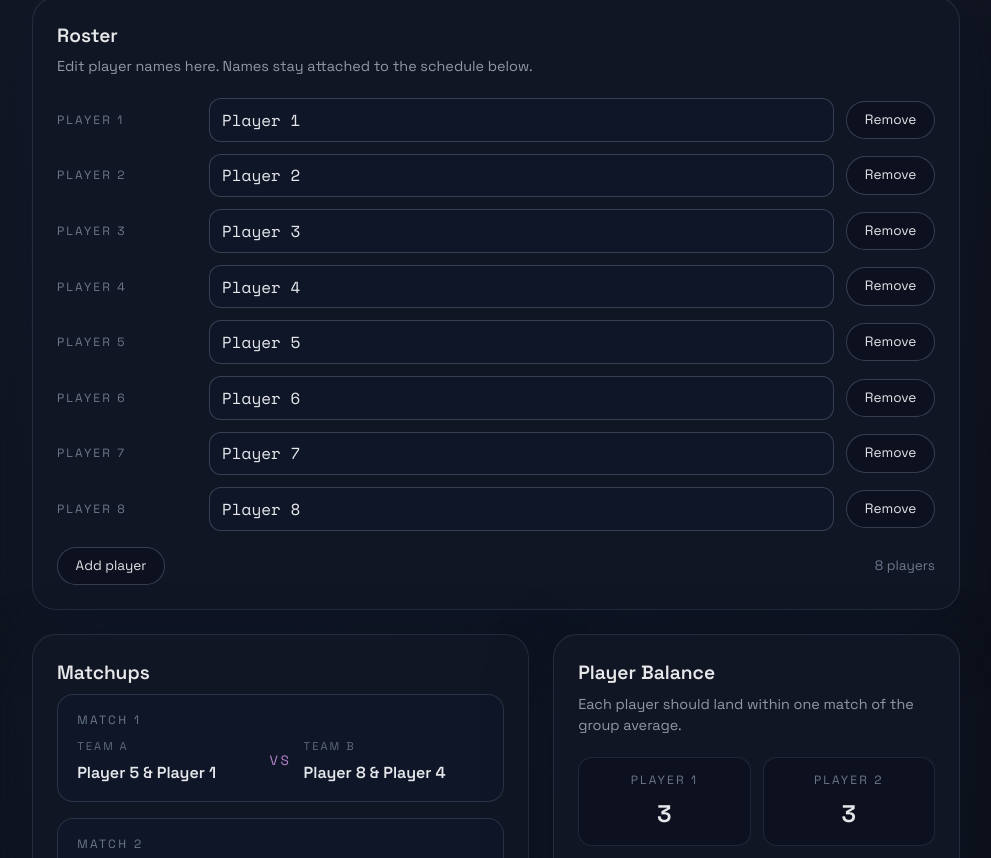
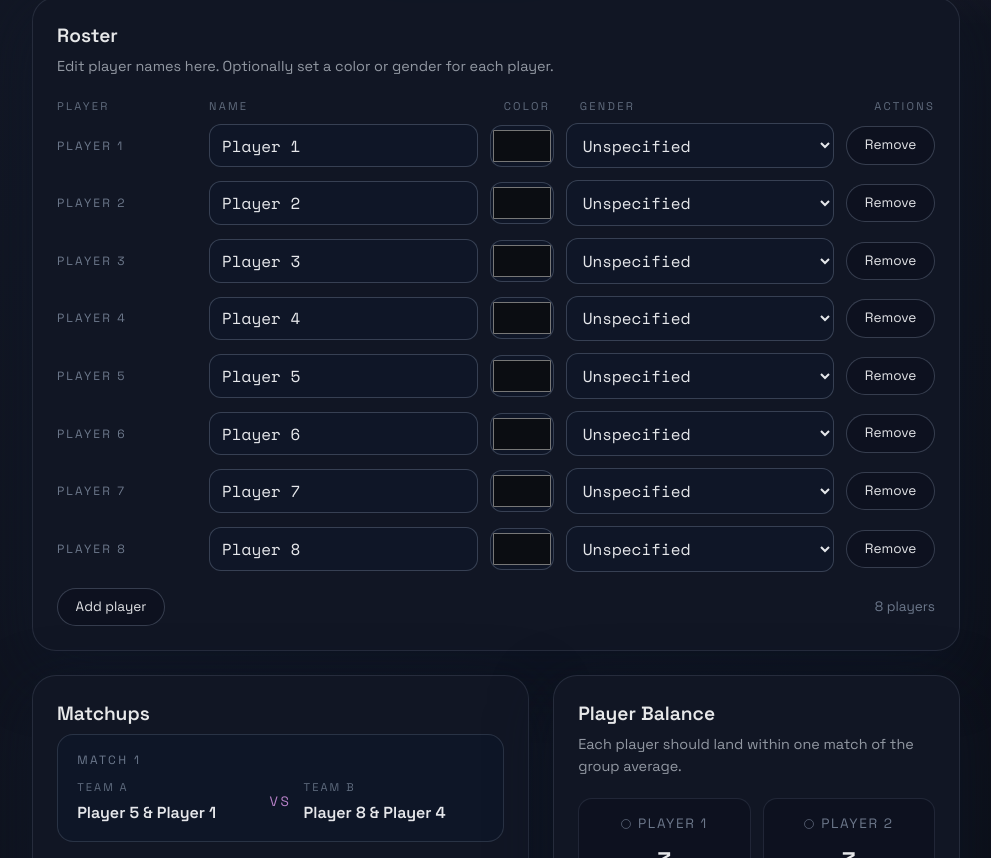
Before and after one commit to austinthedeveloper/react-open-play, a React (Vite) app: page /match-builder in a window 1280 px wide. Shown: the part 442-1300 px from the top of the page, without its empty margins (144-1135 px from the left). Built offline with nearby package versions, Linux system fonts and the light colour scheme.

Commit message:
Added fields to Roster

```diff
--- a/src/pages/MatchBuilderPage.tsx
+++ b/src/pages/MatchBuilderPage.tsx
@@ -9,7 +9,16 @@ const TEAMMATE_WEIGHT = 5;
 const OPPONENT_WEIGHT = 2;
 const BALANCE_WEIGHT = 1.5;
 
-type MatchTeam = [string, string];
+type GenderOption = "" | "male" | "female";
+
+type PlayerProfile = {
+  id: string;
+  name: string;
+  color?: string;
+  gender?: GenderOption;
+};
+
+type MatchTeam = [PlayerProfile, PlayerProfile];
 
 type MatchCard = {
   id: string;
@@ -18,7 +27,10 @@ type MatchCard = {
 };
 
 type PlayerStat = {
+  id: string;
   name: string;
+  color?: string;
+  gender?: GenderOption;
   playCount: number;
 };
 
@@ -26,8 +38,8 @@ function randomId() {
   return Math.random().toString(36).slice(2, 10);
 }
 
-function pairKey(a: string, b: string) {
-  return [a, b].sort().join("|");
+function pairKey(a: PlayerProfile, b: PlayerProfile) {
+  return [a.id, b.id].sort().join("|");
 }
 
 function getCombinations<T>(items: T[], size: number): T[][] {
@@ -59,7 +71,7 @@ function scorePairing(
 ) {
   const [teamA, teamB] = teams;
   const players = [...teamA, ...teamB];
-  const plays = players.map((p) => playCounts.get(p) ?? 0);
+  const plays = players.map((player) => playCounts.get(player.id) ?? 0);
   const minPlays = Math.min(...plays);
   const maxPlays = Math.max(...plays);
   let score = plays.reduce((sum, value) => sum + value, 0);
@@ -71,7 +83,8 @@ function scorePairing(
 
   for (const player of teamA) {
     for (const opponent of teamB) {
-      score += (opponentCounts.get(pairKey(player, opponent)) ?? 0) * OPPONENT_WEIGHT;
+      score +=
+        (opponentCounts.get(pairKey(player, opponent)) ?? 0) * OPPONENT_WEIGHT;
     }
   }
 
@@ -81,13 +94,14 @@ function scorePairing(
 }
 
 function pickBestMatch(
-  players: string[],
+  players: PlayerProfile[],
   playCounts: Map<string, number>,
   teammateCounts: Map<string, number>,
   opponentCounts: Map<string, number>
 ) {
   const sorted = [...players].sort((a, b) => {
-    const countDelta = (playCounts.get(a) ?? 0) - (playCounts.get(b) ?? 0);
+    const countDelta =
+      (playCounts.get(a.id) ?? 0) - (playCounts.get(b.id) ?? 0);
     return countDelta || Math.random() - 0.5;
   });
 
@@ -99,13 +113,27 @@ function pickBestMatch(
   for (const combo of combos) {
     const [a, b, c, d] = combo;
     const pairings: [MatchTeam, MatchTeam][] = [
-      [[a, b], [c, d]],
-      [[a, c], [b, d]],
-      [[a, d], [b, c]],
+      [
+        [a, b],
+        [c, d],
+      ],
+      [
+        [a, c],
+        [b, d],
+      ],
+      [
+        [a, d],
+        [b, c],
+      ],
     ];
 
     for (const pairing of pairings) {
-      const score = scorePairing(pairing, playCounts, teammateCounts, opponentCounts);
+      const score = scorePairing(
+        pairing,
+        playCounts,
+        teammateCounts,
+        opponentCounts
+      );
       if (score < bestScore) {
         bestScore = score;
         bestTeams = pairing;
@@ -126,7 +154,7 @@ function updateCounts(
   const players = [...teamA, ...teamB];
 
   for (const player of players) {
-    playCounts.set(player, (playCounts.get(player) ?? 0) + 1);
+    playCounts.set(player.id, (playCounts.get(player.id) ?? 0) + 1);
   }
 
   teammateCounts.set(
@@ -146,24 +174,19 @@ function updateCounts(
   }
 }
 
-function ensureUniqueNames(names: string[]) {
-  const seen = new Map<string, number>();
-  return names.map((raw, index) => {
-    const base = raw.trim() || `Player ${index + 1}`;
-    const count = (seen.get(base) ?? 0) + 1;
-    seen.set(base, count);
-    return count === 1 ? base : `${base} (${count})`;
-  });
-}
-
-function buildSchedule(players: string[], numMatches: number) {
-  const playCounts = new Map(players.map((player) => [player, 0]));
+function buildSchedule(players: PlayerProfile[], numMatches: number) {
+  const playCounts = new Map(players.map((player) => [player.id, 0]));
   const teammateCounts = new Map<string, number>();
   const opponentCounts = new Map<string, number>();
   const matches: MatchCard[] = [];
 
   for (let i = 0; i < numMatches; i += 1) {
-    const teams = pickBestMatch(players, playCounts, teammateCounts, opponentCounts);
+    const teams = pickBestMatch(
+      players,
+      playCounts,
+      teammateCounts,
+      opponentCounts
+    );
     if (!teams) {
       break;
     }
@@ -176,8 +199,11 @@ function buildSchedule(players: string[], numMatches: number) {
   }
 
   const stats: PlayerStat[] = players.map((player) => ({
-    name: player,
-    playCount: playCounts.get(player) ?? 0,
+    id: player.id,
+    name: player.name,
+    color: player.color,
+    gender: player.gender,
+    playCount: playCounts.get(player.id) ?? 0,
   }));
 
   stats.sort((a, b) => a.name.localeCompare(b.name));
@@ -186,24 +212,37 @@ function buildSchedule(players: string[], numMatches: number) {
 }
 
 export default function MatchBuilderPage() {
-  const [playerNames, setPlayerNames] = useState<string[]>(
-    Array.from({ length: DEFAULT_PLAYERS }, (_, i) => `Player ${i + 1}`)
+  const [players, setPlayers] = useState<PlayerProfile[]>(
+    Array.from({ length: DEFAULT_PLAYERS }, (_, i) => ({
+      id: randomId(),
+      name: `Player ${i + 1}`,
+      color: "",
+      gender: "",
+    }))
   );
   const [numMatches, setNumMatches] = useState(DEFAULT_MATCHES);
   const [seed, setSeed] = useState(0);
 
-  const numPlayers = playerNames.length;
-  const normalizedNames = useMemo(
-    () => ensureUniqueNames(playerNames),
-    [playerNames]
-  );
+  const numPlayers = players.length;
+  const normalizedPlayers = useMemo(() => {
+    const seen = new Map<string, number>();
+    return players.map((player, index) => {
+      const base = player.name.trim() || `Player ${index + 1}`;
+      const count = (seen.get(base) ?? 0) + 1;
+      seen.set(base, count);
+      return {
+        ...player,
+        name: count === 1 ? base : `${base} (${count})`,
+      };
+    });
+  }, [players]);
 
   const schedule = useMemo(() => {
     if (numPlayers < 4) {
       return null;
     }
-    return buildSchedule(normalizedNames, numMatches);
-  }, [normalizedNames, numPlayers, numMatches, seed]);
+    return buildSchedule(normalizedPlayers, numMatches);
+  }, [normalizedPlayers, numPlayers, numMatches, seed]);
 
   const matches = schedule?.matches ?? [];
   const stats = schedule?.stats ?? [];
@@ -215,8 +254,8 @@ export default function MatchBuilderPage() {
           <p className="eyebrow">Round Robin Lab</p>
           <h1 className="hero-title">Match Builder</h1>
           <p className="hero-subtitle">
-            Build a doubles schedule that keeps play time balanced and mixes teammates
-            and opponents across the group.
+            Build a doubles schedule that keeps play time balanced and mixes
+            teammates and opponents across the group.
           </p>
         </div>
       </header>
@@ -230,7 +269,7 @@ export default function MatchBuilderPage() {
             max={MAX_PLAYERS}
             value={numPlayers}
             onChange={(e) =>
-              setPlayerNames((prev) => {
+              setPlayers((prev) => {
                 const nextCount = Math.min(
                   MAX_PLAYERS,
                   Math.max(4, Number(e.target.value) || 4)
@@ -243,7 +282,12 @@ export default function MatchBuilderPage() {
                 }
                 const extras = Array.from(
                   { length: nextCount - prev.length },
-                  (_, i) => `Player ${prev.length + i + 1}`
+                  (_, i) => ({
+                    id: randomId(),
+                    name: `Player ${prev.length + i + 1}`,
+                    color: "",
+                    gender: "",
+                  })
                 );
                 return [...prev, ...extras];
               })
@@ -278,35 +322,74 @@ export default function MatchBuilderPage() {
       <section className="table-panel">
         <h2 className="panel-title">Roster</h2>
         <p className="panel-subtitle">
-          Edit player names here. Names stay attached to the schedule below.
+          Edit player names here. Optionally set a color or gender for each
+          player.
         </p>
+        <div className="roster-header">
+          <span className="roster-header-cell">Player</span>
+          <span className="roster-header-cell">Name</span>
+          <span className="roster-header-cell">Color</span>
+          <span className="roster-header-cell">Gender</span>
+          <span className="roster-header-cell">Actions</span>
+        </div>
         <div className="roster-grid">
-          {playerNames.map((name, index) => (
-            <div key={`player-${index}`} className="roster-row">
+          {players.map((player, index) => (
+            <div key={player.id} className="roster-row">
               <span className="roster-label">Player {index + 1}</span>
               <input
                 type="text"
-                value={name}
+                value={player.name}
                 onChange={(e) =>
-                  setPlayerNames((prev) =>
-                    prev.map((value, idx) =>
-                      idx === index ? e.target.value : value
+                  setPlayers((prev) =>
+                    prev.map((entry, idx) =>
+                      idx === index ? { ...entry, name: e.target.value } : entry
                     )
                   )
                 }
                 placeholder={`Player ${index + 1}`}
               />
+              <input
+                type="color"
+                className="color-input"
+                value={player.color || "#0b0d12"}
+                onChange={(e) =>
+                  setPlayers((prev) =>
+                    prev.map((entry, idx) =>
+                      idx === index
+                        ? { ...entry, color: e.target.value }
+                        : entry
+                    )
+                  )
+                }
+                aria-label={`Color for player ${index + 1}`}
+              />
+              <select
+                value={player.gender ?? ""}
+                onChange={(e) =>
+                  setPlayers((prev) =>
+                    prev.map((entry, idx) =>
+                      idx === index
+                        ? { ...entry, gender: e.target.value as GenderOption }
+                        : entry
+                    )
+                  )
+                }
+              >
+                <option value="">Unspecified</option>
+                <option value="male">Male</option>
+                <option value="female">Female</option>
+              </select>
               <button
                 type="button"
                 className="ghost-button"
                 onClick={() =>
-                  setPlayerNames((prev) =>
+                  setPlayers((prev) =>
                     prev.length <= 4
                       ? prev
                       : prev.filter((_, idx) => idx !== index)
                   )
                 }
-                disabled={playerNames.length <= 4}
+                disabled={players.length <= 4}
               >
                 Remove
               </button>
@@ -318,19 +401,25 @@ export default function MatchBuilderPage() {
             type="button"
             className="ghost-button"
             onClick={() =>
-              setPlayerNames((prev) =>
+              setPlayers((prev) =>
                 prev.length >= MAX_PLAYERS
                   ? prev
-                  : [...prev, `Player ${prev.length + 1}`]
+                  : [
+                      ...prev,
+                      {
+                        id: randomId(),
+                        name: `Player ${prev.length + 1}`,
+                        color: "",
+                        gender: "",
+                      },
+                    ]
               )
             }
-            disabled={playerNames.length >= MAX_PLAYERS}
+            disabled={players.length >= MAX_PLAYERS}
           >
             Add player
           </button>
-          <span className="roster-note">
-            {playerNames.length} players
-          </span>
+          <span className="roster-note">{players.length} players</span>
         </div>
       </section>
 
@@ -355,14 +444,16 @@ export default function MatchBuilderPage() {
                       <div>
                         <span className="team-label">Team A</span>
                         <div className="team-names">
-                          {match.teams[0][0]} &amp; {match.teams[0][1]}
+                          {match.teams[0][0].name} &amp;{" "}
+                          {match.teams[0][1].name}
                         </div>
                       </div>
                       <div className="versus">vs</div>
                       <div>
                         <span className="team-label">Team B</span>
                         <div className="team-names">
-                          {match.teams[1][0]} &amp; {match.teams[1][1]}
+                          {match.teams[1][0].name} &amp;{" "}
+                          {match.teams[1][1].name}
                         </div>
                       </div>
                     </div>
@@ -379,9 +470,22 @@ export default function MatchBuilderPage() {
             </p>
             <div className="stats-grid">
               {stats.map((player) => (
-                <div key={player.name} className="stat-card">
-                  <span className="stat-label">{player.name}</span>
+                <div key={player.id} className="stat-card">
+                  <span className="stat-card-label">
+                    <span
+                      className="stat-dot"
+                      style={{
+                        backgroundColor: player.color || "transparent",
+                      }}
+                    />
+                    {player.name}
+                  </span>
                   <span className="stat-value">{player.playCount}</span>
+                  {player.gender ? (
+                    <span className="stat-card-sub">
+                      {player.gender === "male" ? "Male" : "Female"}
+                    </span>
+                  ) : null}
                 </div>
               ))}
             </div>
--- a/src/styles.css
+++ b/src/styles.css
@@ -300,10 +300,25 @@
     gap: 0.75rem;
   }
 
+  .roster-header {
+    display: grid;
+    gap: 0.75rem;
+    grid-template-columns: minmax(100px, 140px) minmax(180px, 1fr) 64px minmax(140px, 1fr) auto;
+    align-items: center;
+    margin-bottom: 0.5rem;
+  }
+
+  .roster-header-cell {
+    font-size: 0.7rem;
+    text-transform: uppercase;
+    letter-spacing: 0.2em;
+    color: rgba(148, 163, 184, 0.6);
+  }
+
   .roster-row {
     display: grid;
     gap: 0.75rem;
-    grid-template-columns: minmax(100px, 140px) minmax(180px, 1fr) auto;
+    grid-template-columns: minmax(100px, 140px) minmax(180px, 1fr) 64px minmax(140px, 1fr) auto;
     align-items: center;
   }
 
@@ -319,6 +334,13 @@
     align-items: center;
     justify-content: space-between;
     margin-top: 1rem;
+  }
+
+  .color-input {
+    padding: 0;
+    height: 42px;
+    width: 64px;
+    border-radius: 12px;
   }
 
   .roster-note {
@@ -407,6 +429,30 @@
     border: 1px solid rgba(148, 163, 184, 0.15);
     text-align: center;
   }
+
+  .stat-card-label {
+    display: inline-flex;
+    align-items: center;
+    gap: 0.45rem;
+    font-size: 0.85rem;
+    text-transform: uppercase;
+    letter-spacing: 0.12em;
+    color: rgba(148, 163, 184, 0.7);
+  }
+
+  .stat-card-sub {
+    display: block;
+    margin-top: 0.25rem;
+    font-size: 0.75rem;
+    color: rgba(148, 163, 184, 0.7);
+  }
+
+  .stat-dot {
+    width: 10px;
+    height: 10px;
+    border-radius: 999px;
+    border: 1px solid rgba(148, 163, 184, 0.45);
+  }
 }
 
 @keyframes pulseGlow {
@@ -434,6 +480,11 @@
     grid-template-columns: 1fr;
   }
 
+  .roster-header {
+    grid-template-columns: 1fr;
+    gap: 0.35rem;
+  }
+
   .roster-row {
     grid-template-columns: 1fr;
   }
```
